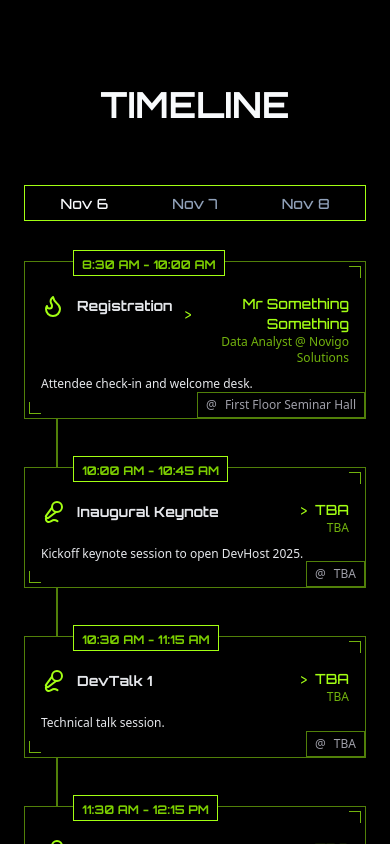
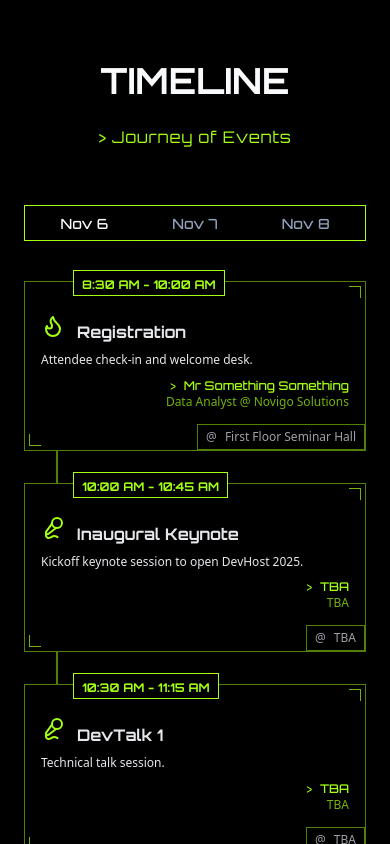
Before and after one commit to josvita0323/devhost-2025, a Next.js app: page / in a window 390 px wide. Shown: the part 3680-4524 px from the top of the page. Built offline with nearby package versions, Linux system fonts and the light colour scheme.

Commit message:
fix timeline responsiveness

```diff
--- a/components/AboutDevhost.tsx
+++ b/components/AboutDevhost.tsx
@@ -164,14 +164,14 @@ export default function AboutDevhost() {
           <div className="mb-12 text-center">
             <h1
               ref={titleRef}
-              className="font-orbitron mb-8 text-4xl font-bold tracking-wider text-black uppercase md:text-7xl"
+              className="font-orbitron mb-2 text-4xl font-bold tracking-wider text-black uppercase md:text-7xl"
             >
               {devhostData.title}
             </h1>
 
             <h2
               ref={captionRef}
-              className="font-mono text-xl tracking-wider text-black/80 md:text-3xl"
+              className="font-orbitron text-lg tracking-wider text-black/80 md:text-2xl"
             >
               &gt; {devhostData.caption}
             </h2>
--- a/components/Timeline.tsx
+++ b/components/Timeline.tsx
@@ -2,6 +2,7 @@
 import React from "react";
 import { Tabs, TabsContent, TabsList, TabsTrigger } from "@/components/ui/tabs";
 import { markers } from "../assets/data/timeline";
+import DecryptText from "./animated/TextAnimation";
 
 const CyberpunkTimeline: React.FC = () => {
   const tabGroups = [
@@ -26,12 +27,23 @@ const CyberpunkTimeline: React.FC = () => {
   ];
 
   return (
-    <div className="relative min-h-screen pb-24 bg-black">
+    <div className="relative min-h-screen bg-black pb-24">
       {/* Header */}
       <div className="relative py-12 text-center">
-        <h1 className="font-orbitron mb-3 text-center text-4xl font-bold sm:text-7xl">
+        <h1 className="font-orbitron mb-6 text-center text-4xl font-bold sm:text-7xl">
           TIMELINE
         </h1>
+        {/* <h2 className="">
+          &gt; Journey of Events
+        </h2> */}
+        <DecryptText
+          text="> Journey of Events"
+          startDelayMs={200}
+          trailSize={6}
+          flickerIntervalMs={50}
+          revealDelayMs={100}
+          className="font-orbitron text-primary h-8 text-base tracking-wider md:text-xl"
+        />
       </div>
 
       <div className="mx-auto max-w-6xl px-6">
@@ -58,7 +70,7 @@ const CyberpunkTimeline: React.FC = () => {
                     <div className="bg-primary/50 absolute top-0 left-8 h-full w-[2px]" />
 
                     {/* Events Grid */}
-                    <div className="flex w-full flex-col items-center gap-12">
+                    <div className="flex w-full flex-col items-center gap-8">
                       {day.events.map((event) => (
                         <div
                           key={event.id}
@@ -67,7 +79,7 @@ const CyberpunkTimeline: React.FC = () => {
                           {/* Time badge */}
                           <div className="absolute -top-3 left-12">
                             <div className="border-primary border bg-black px-2">
-                              <span className="font-orbitron text-xs font-bold text-lime-500">
+                              <span className="font-orbitron text-primary text-xs font-bold">
                                 {event.displayTime}
                               </span>
                             </div>
@@ -76,21 +88,28 @@ const CyberpunkTimeline: React.FC = () => {
                           {/* Content */}
                           <div className="mt-4 text-gray-200">
                             {/* Title row with meta on right */}
-                            <div className="mb-2 flex items-start justify-between gap-3">
+                            <div className="flex flex-col items-start justify-between sm:flex-row">
                               {/* Icon + Title */}
-                              <div className="flex items-center gap-3">
-                                <span className="text-primary text-lg">
-                                  {event.icon}
-                                </span>
-                                <h3 className="font-orbitron text-sm leading-tight font-bold">
-                                  {event.title}
-                                </h3>
+                              <div className="space-y-2">
+                                <div className="flex items-baseline gap-3">
+                                  <span className="text-primary text-lg">
+                                    {event.icon}
+                                  </span>
+                                  <h3 className="font-orbitron leading-tight font-bold whitespace-pre">
+                                    {event.title}
+                                  </h3>
+                                </div>
+
+                                {/* Description */}
+                                <p className="mb-2 text-xs leading-relaxed whitespace-pre">
+                                  {event.description}
+                                </p>
                               </div>
 
                               {/* Meta (speaker + role) */}
-                              <div className="text-right text-xs">
+                              <div className="flex w-full flex-col items-end pb-6 text-right text-xs sm:pb-0">
                                 {event.speaker && (
-                                  <div className="font-orbitron flex items-center justify-end gap-2 text-sm">
+                                  <div className="font-orbitron flex items-center justify-end gap-2 text-xs sm:text-sm">
                                     <span className="text-primary">&gt;</span>
                                     <span className="text-primary font-medium">
                                       {event.speaker}
@@ -104,11 +123,6 @@ const CyberpunkTimeline: React.FC = () => {
                                 )}
                               </div>
                             </div>
-
-                            {/* Description */}
-                            <p className="mb-2 text-xs leading-relaxed">
-                              {event.description}
-                            </p>
                           </div>
 
                           {/* Venue */}
```
